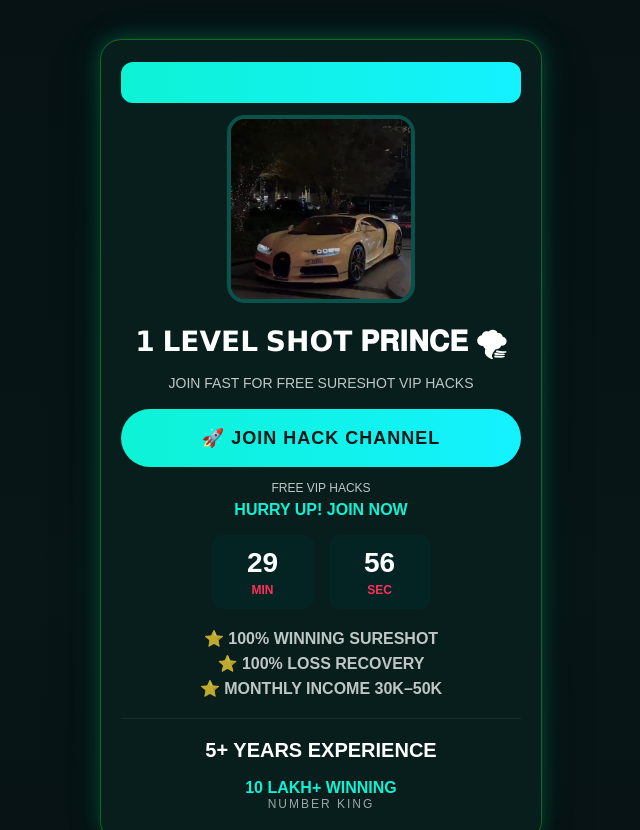
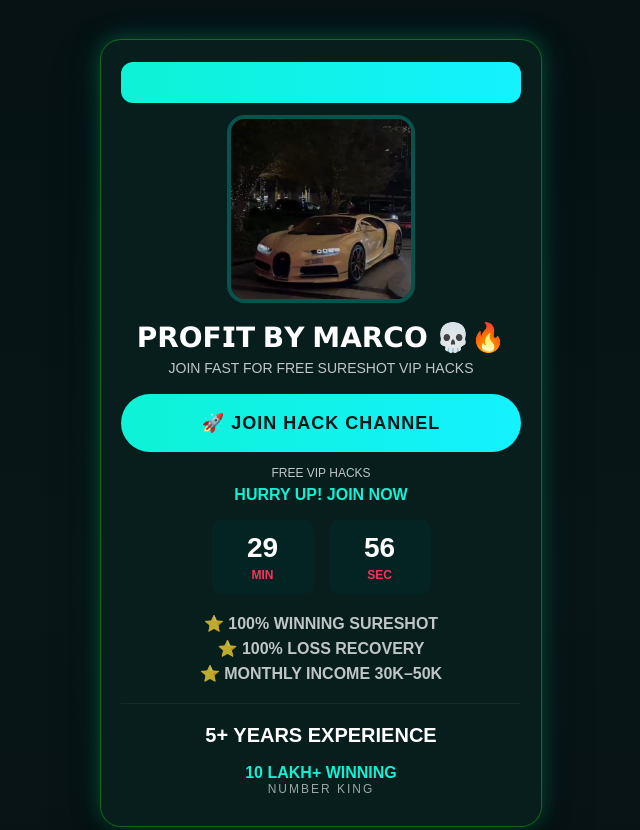
Before and after one commit to Vinitjaat12/MARCOBHAI, a plain HTML site: page index.html in a window 1280 px wide. Shown: the top 830 px of the page, without its empty margins (319-959 px from the left). Drawn offline with Linux system fonts and the light colour scheme.

Commit message:
Update index.html

```diff
--- a/index.html
+++ b/index.html
@@ -4,7 +4,7 @@
 <head>
 <meta charset="utf-8" />
 <meta name="viewport" content="width=device-width, initial-scale=1" />
-<title>Aditya sureshot </title>
+<title>PROFIT BY MARCO </title>
 
 
 
@@ -243,10 +243,10 @@ setInterval(()=>{
       <img src="MILLIONARE.jpeg">
     </div>
 
-    <h1>𝟭 𝗟𝗘𝗩𝗘𝗟 𝗦𝗛𝗢𝗧 𝐏𝐑𝐈𝐍𝐂𝐄 🌪</h1>
+    <h1>𝗣𝗥𝗢𝗙𝗜𝗧 𝗕𝗬 𝗠𝗔𝗥𝗖𝗢 💀🔥</h1>
     <div class="subtitle">JOIN FAST FOR FREE SURESHOT VIP HACKS</div>
 
-    <a class="pill" id="subscribe-btn" href="https://t.me/+RKeOOAbmK5NiNzk1">
+    <a class="pill" id="subscribe-btn" href="https://t.me/+epf-I_xIpB0xNWU9">
 🚀 JOIN HACK CHANNEL</a>
     <div class="pill-sub">FREE VIP HACKS</div>
 
@@ -281,7 +281,7 @@ setInterval(()=>{
   <p style="font-size:14px; color:rgba(255,255,255,0.7); margin-bottom:18px;">
     I create high-converting landing pages & profitable Meta Ads campaigns.
   </p>
-  <a href="https://t.me/HORNETLIVE" target="_blank" class="contact-btn">
+  <a href="https://t.me/MARCOHELPLINE" target="_blank" class="contact-btn">
     💬 MESSAGE NOW
   </a>
 </div>
```
